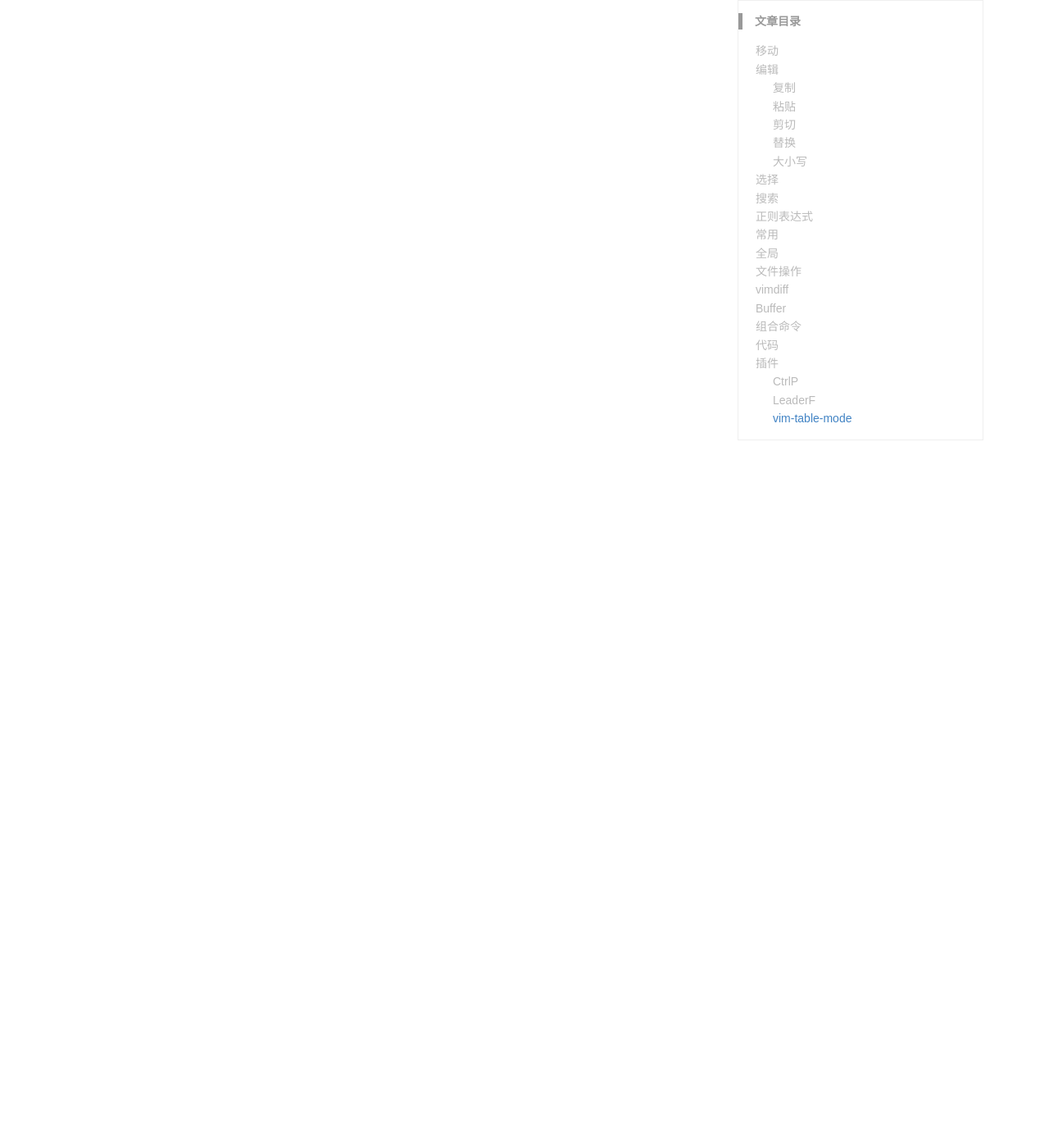
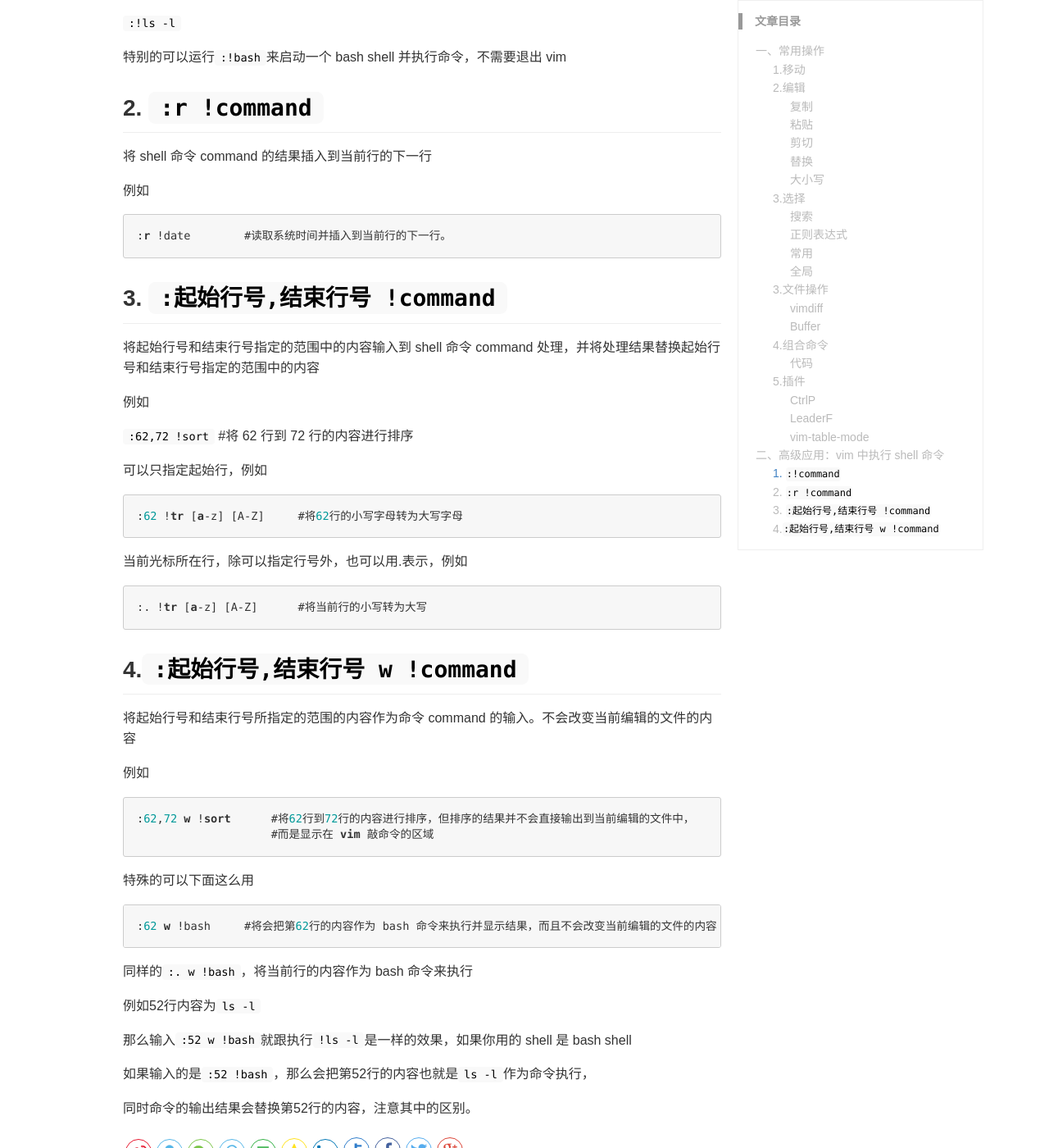
Before and after one commit to outmanzzq/outmanzzq.github.io, a Jekyll site: the page built from _wiki/vim.md, in a window 1280 px wide and 1400 px high, scrolled down 7635 px. Shown: the whole window at 82% size. Built offline with Jekyll 4.4.1, drawn with Linux system fonts in a browser that asks for light colours; comment, search, counter and statistics services are not loaded; some of the changed text lies outside the part shown.

Commit message:
update wiki for vim add run shell cmd in vim

````diff
--- a/_wiki/vim.md
+++ b/_wiki/vim.md
@@ -6,9 +6,11 @@ description: 个人最常用的 Vim 常用操作。
 keywords: Vim
 ---
 
-### 移动
+# 一、常用操作
 
-**以字（符）为单位**
+## 1.移动
+
+***以字（符）为单位***
 
 | 功能 | 按键 |
 |:-----|:-----|
@@ -17,16 +19,16 @@ keywords: Vim
 | 左   | `h`  |
 | 右   | `l`  |
 
-**以单词为单位**
+***以单词为单位***
 
 | 功能                                   | 按键 |
 |:---------------------------------------|:-----|
 | 前一个单词尾                           | `ge` |
 | 后一个单词首                           | `w`  |
-| 本单词首（已在本词首则跳到前一单词首） | `b`  |
-| 本单词尾（已在本词尾则跳到后一单词尾） | `e`  |
+| 本单词首（已在本词首则跳到前一单词首）     | `b`  |
+| 本单词尾（已在本词尾则跳到后一单词尾）     | `e`  |
 
-**以屏幕为单位**
+***以屏幕为单位***
 
 | 功能                     | 按键     |
 |:-------------------------|:---------|
@@ -36,57 +38,57 @@ keywords: Vim
 | 向上翻半页               | `CTRL-u` |
 | 向上一行                 | `CTRL-y` |
 | 向下一行                 | `CTRL-e` |
-| 光标移到屏幕上方         | `H`      |
-| 光标移到屏幕中间         | `M`      |
-| 光标移到屏幕下方         | `L`      |
-| 光标所在位置移到屏幕上方 | `zt`     |
-| 光标所在位置移到屏幕中间 | `zz`     |
-| 光标所在位置移到屏幕下方 | `zb`     |
+| 光标移到屏幕上方          | `H`      |
+| 光标移到屏幕中间          | `M`      |
+| 光标移到屏幕下方          | `L`      |
+| 光标所在位置移到屏幕上方   | `zt`     |
+| 光标所在位置移到屏幕中间   | `zz`     |
+| 光标所在位置移到屏幕下方   | `zb`     |
 
-**行号**
+***行号***
 
 | 功能          | 按键                        |
 |:--------------|:----------------------------|
 | 跳到第 num 行 | `:num` 或 `numG` 或 `numgg` |
 
-**文件**
+***文件***
 
 | 功能       | 按键 |
 |:-----------|:-----|
 | 跳到文件头 | `gg` |
 | 跳到文件尾 | `G`  |
 
-### 编辑
+## 2.编辑
 
-#### 复制
+### 复制
 
 | 功能             | 按键  |
 |:-----------------|:------|
 | 复制光标所在单词 | `yiw` |
 | 复制光标所在行   | `yy`  |
 
-#### 粘贴
+### 粘贴
 
 | 功能           | 按键 |
 |:---------------|:-----|
 | 在光标之后粘贴 | `p`  |
 | 在光标之前粘贴 | `P`  |
 
-#### 剪切
+### 剪切
 
 | 功能           | 按键 |
 |:---------------|:-----|
 | 剪切选中区域   | `d`  |
 | 剪切光标所在行 | `dd` |
 
-#### 替换
+### 替换
 
 | 功能                              | 按键               |
 |:----------------------------------|:-------------------|
 | 将全文中的 str1 替换为 str1       | `:%s/str1/str2/g`  |
 | 将 1 到 5 行中的 str1 替换为 str2 | `:1,5/str1/str2/g` |
 
-#### 大小写
+### 大小写
 
 | 功能                 | 按键  |
 |:---------------------|:------|
@@ -96,12 +98,12 @@ keywords: Vim
 | 将当前行变成小写     | `guu` |
 | 将当前行变成大写     | `gUU` |
 
-### 选择
+## 3.选择
 
 | 功能                 | 按键                |
 |:---------------------|:--------------------|
-| 选中上一次选择的区域 | `gv`                |
-| 选中括号内区域       | `vi{`、`vi[`、`vi(` |
+| 选中上一次选择的区域  | `gv`                |
+| 选中括号内区域       | `vi{`、`vi[`、`vi(`  |
 
 ### 搜索
 
@@ -111,45 +113,45 @@ keywords: Vim
 | 向上查找字符串       | `?str` |
 | 查找下一个           | `n`    |
 | 查找上一个           | `N`    |
-| 向下查找光标所在单词 | `*`    |
-| 向下查找光标所在单词 | `#`    |
+| 向下查找光标所在单词  | `*`    |
+| 向下查找光标所在单词  | `#`    |
 
 ### 正则表达式
 
 | 功能           | 按键                |
 |:---------------|:--------------------|
-| 匹配单词左边界 | `\<`                |
-| 匹配单词右边界 | `\>`                |
+| 匹配单词左边界   | `\<`                |
+| 匹配单词右边界   | `\>`                |
 | 去重           | `:g/^\(.*\)$\n\1/d` |
 
 ### 常用
 
 | 功能                    | 按键      |
 |:------------------------|:----------|
-| 删除空行                | `:g/^$/d` |
+| 删除空行                 | `:g/^$/d` |
 | 撤销/UNDO               | `u`       |
 | 重做/REDO               | `C-r`     |
-| 统计行/单词/字符/字节数 | `g C-g`   |
+| 统计行/单词/字符/字节数    | `g C-g`   |
 
 ### 全局
 
 | 功能         | 按键 |
 |:-------------|:-----|
 | 退出         | `:q` |
-| 强制执行     | `!`  |
-| 执行外部命令 | `:!` |
+| 强制执行      | `!`  |
+| 执行外部命令  | `:!` |
 
-### 文件操作
+## 3.文件操作
 
 | 功能               | 按键      |
 |:-------------------|:----------|
 | 打开               | `:e`      |
-| 打开文件对话框     | `:bro e`  |
+| 打开文件对话框       | `:bro e`  |
 | 保存               | `:w`      |
-| 另存为对话框       | `:bro w`  |
-| 查看历史文件列表   | `:ol`     |
-| 查看并打开历史文件 | `:bro ol` |
-|重命名当前文件|`:f filename`|
+| 另存为对话框        | `:bro w`  |
+| 查看历史文件列表     | `:ol`     |
+| 查看并打开历史文件   | `:bro ol` |
+|重命名当前文件       |`:f filename`|
 
 ### vimdiff
 
@@ -157,8 +159,8 @@ keywords: Vim
 |:-----------------------|:--------------|
 | 移动到上一个不同处     | `[c`          |
 | 移动到下一个不同处     | `]c`          |
-| 该差异点使用当前文件的 | `dp`          |
-| 该差异点使用其它文件的 | `do`          |
+| 该差异点使用当前文件的  | `dp`          |
+| 该差异点使用其它文件的  | `do`          |
 | 手动刷新重新比较       | `:diffupdate` |
 
 ### Buffer
@@ -166,13 +168,13 @@ keywords: Vim
 | 功能                               | 按键     |
 |:-----------------------------------|:---------|
 | 查看 Buffer 列表                   | `:ls`    |
-| 转到 Buffer 列表中的下一个 Buffer  | `:bn`    |
-| 转到 Buffer 列表中的上一个 Buffer  | `:bp`    |
-| 转到 Buffer 列表中的 num 号 Buffer | `:bnum`  |
-| 你之前待过的一个 Buffer            | `:b#`    |
-| 从 Buffer 列表中删除 num 号 Buffer | `:bdnum` |
+| 转到 Buffer 列表中的下一个 Buffer    | `:bn`    |
+| 转到 Buffer 列表中的上一个 Buffer    | `:bp`    |
+| 转到 Buffer 列表中的 num 号 Buffer  | `:bnum`  |
+| 你之前待过的一个 Buffer             | `:b#`    |
+| 从 Buffer 列表中删除 num 号 Buffer  | `:bdnum` |
 
-### 组合命令
+## 4.组合命令
 
 可以使用 `|` 来组合命令，比如 `cmd1 | cmd2`。
 
@@ -196,26 +198,26 @@ keywords: Vim
 | 缩进当前行              | `>>`                           |
 | 反缩进当前行            | `<<`                           |
 
-### 插件
+## 5.插件
 
-#### CtrlP
+### CtrlP
 
 基础按键 `C-p`
 
 | 功能                               | 按键      |
 |:-----------------------------------|:----------|
 | 刷新列表                           | `F5`      |
-| 切换文件/缓冲区/MRU                | `C-f/b`   |
-| 切换全路径搜索/文件名搜索          | `C-d`     |
-| 切换正则表达式模式                 | `C-r`     |
+| 切换文件/缓冲区/MRU                 | `C-f/b`   |
+| 切换全路径搜索/文件名搜索             | `C-d`     |
+| 切换正则表达式模式                  | `C-r`     |
 | 上/下一个选项                      | `C-k/j`   |
-| 在新标签/垂直分割/水平分割打开文件 | `C-t/v/x` |
-| 历史选择记录的上/下一条            | `C-p/n`   |
-| 创建文件和它的父路径               | `C-y`     |
-| 标记并打开多个文件                 | `C-z C-o` |
+| 在新标签/垂直分割/水平分割打开文件     | `C-t/v/x` |
+| 历史选择记录的上/下一条              | `C-p/n`   |
+| 创建文件和它的父路径                 | `C-y`     |
+| 标记并打开多个文件                   | `C-z C-o` |
 | 退出 CtrlP                         | `C-c`     |
 
-#### LeaderF
+### LeaderF
 
 | 功能                               | 按键                   |
 |:-----------------------------------|:-----------------------|
@@ -223,17 +225,88 @@ keywords: Vim
 | 打开缓冲区                         | `Leader-b`             |
 | 打开 MRU                           | `Leader-m`（自定义的） |
 | 退出                               | `C-c`                  |
-| 切换模糊查找和正则查找             | `C-r`                  |
+| 切换模糊查找和正则查找                | `C-r`                  |
 | 粘贴                               | `C-v`                  |
 | 清空输入                           | `C-u`                  |
 | 上/下一个选项                      | `C-k/j`                |
-| 在新标签/垂直分割/水平分割打开文件 | `C-t/]/v`              |
+| 在新标签/垂直分割/水平分割打开文件     | `C-t/]/v`              |
 | 刷新列表                           | `F5`                   |
 
-#### vim-table-mode
+### vim-table-mode
 
 | 功能           | 按键         |
 |:---------------|:-------------|
 | 删除列         | `Leader-tdc` |
 | 删除行         | `Leader-tdd` |
-| 重新格式化表格 | `Leader-tr`  |
+| 重新格式化表格  | `Leader-tr`  |
+
+# 二、高级应用：vim 中执行 shell 命令
+
+vim 中执行 shell 命令，有以下几种形式：
+
+## 1. `:!command`
+
+不退出 vim，并执行 shell 命令 command，将命令输出显示在 vim 的命令区域，不会改变当前编辑的文件的内容
+
+例如
+
+`:!ls -l`
+
+特别的可以运行`:!bash`来启动一个 bash shell 并执行命令，不需要退出 vim
+
+## 2. `:r !command`
+
+将 shell 命令 command 的结果插入到当前行的下一行
+
+例如
+
+```vim
+:r !date        #读取系统时间并插入到当前行的下一行。
+```
+
+## 3. `:起始行号,结束行号 !command`
+
+将起始行号和结束行号指定的范围中的内容输入到 shell 命令 command 处理，并将处理结果替换起始行号和结束行号指定的范围中的内容
+
+例如
+
+`:62,72 !sort`  #将 62 行到 72 行的内容进行排序
+
+可以只指定起始行，例如
+
+```vim
+:62 !tr [a-z] [A-Z]     #将62行的小写字母转为大写字母
+```
+
+当前光标所在行，除可以指定行号外，也可以用.表示，例如
+
+```vim
+:. !tr [a-z] [A-Z]      #将当前行的小写转为大写
+```
+
+## 4.`:起始行号,结束行号 w !command`
+
+将起始行号和结束行号所指定的范围的内容作为命令 command 的输入。不会改变当前编辑的文件的内容
+
+例如
+
+```vim
+:62,72 w !sort      #将62行到72行的内容进行排序，但排序的结果并不会直接输出到当前编辑的文件中，
+                    #而是显示在 vim 敲命令的区域
+```
+
+特殊的可以下面这么用
+
+```vim
+:62 w !bash     #将会把第62行的内容作为 bash 命令来执行并显示结果，而且不会改变当前编辑的文件的内容
+```
+
+同样的`:. w !bash`，将当前行的内容作为 bash 命令来执行
+
+例如52行内容为`ls -l`
+
+那么输入`:52 w !bash`就跟执行`!ls -l`是一样的效果，如果你用的 shell 是 bash shell
+
+如果输入的是`:52 !bash`，那么会把第52行的内容也就是`ls -l`作为命令执行，
+
+同时命令的输出结果会替换第52行的内容，注意其中的区别。
````
